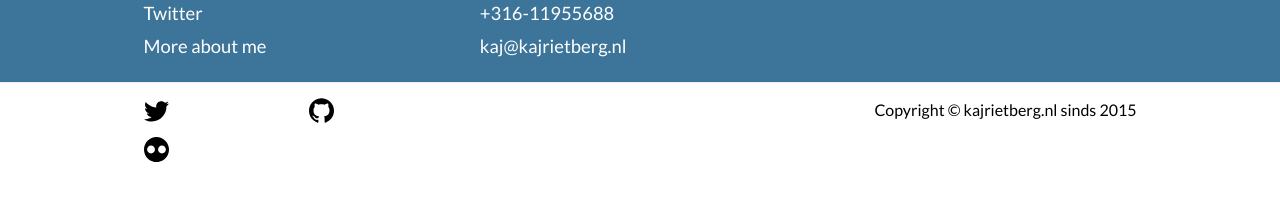
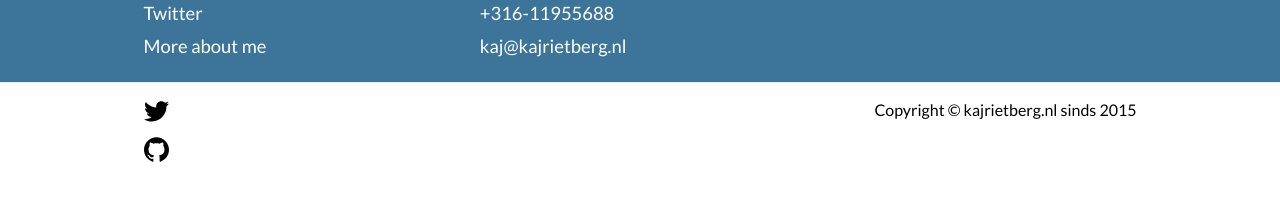
Before and after one commit to kajrietberg/kajrietberg.nl, a Jekyll site: the page built from index.html, in a window 1280 px wide. Shown: the part 657-858 px from the top of the page. Built offline with Jekyll 4.4.1, drawn with Linux system fonts in a browser that asks for light colours.

Commit message:
Footer aanpassing, Flickr icon er uit

```diff
--- a/_includes/footer.html
+++ b/_includes/footer.html
@@ -16,12 +16,6 @@
         </li>
 
         <li class="social-media__item">
-          <a href="https://www.flickr.com/photos/rietberg">
-            <svg xmlns="http://www.w3.org/2000/svg" width="25" height="25" viewBox="0 0 25 25"><path d="M12.5 0C5.596 0 0 5.635 0 12.585S5.596 25.17 12.5 25.17 25 19.535 25 12.585 19.404 0 12.5 0zM7.03 16.406c-2.156 0-3.905-1.75-3.905-3.906s1.75-3.906 3.906-3.906 3.907 1.75 3.907 3.906c0 2.157-1.75 3.906-3.906 3.906zm10.94 0c-2.158 0-3.907-1.75-3.907-3.906s1.75-3.906 3.906-3.906 3.905 1.75 3.905 3.906c0 2.157-1.75 3.906-3.906 3.906z"/></svg>
-          </a>
-        </li>
-
-        <li class="social-media__item">
           <a href="https://github.com/kajrietberg">
             <svg xmlns="http://www.w3.org/2000/svg" width="25" height="25" viewBox="0 0 25 25"><path d="M12.5.31C5.597.31 0 5.904 0 12.81c0 5.522 3.582 10.207 8.548 11.86.625.116.854-.27.854-.6 0-.3-.012-1.284-.017-2.328-3.478.756-4.212-1.475-4.212-1.475-.568-1.445-1.388-1.83-1.388-1.83-1.134-.775.086-.76.086-.76 1.256.09 1.917 1.29 1.917 1.29 1.115 1.91 2.924 1.357 3.638 1.038.112-.808.436-1.36.794-1.67-2.778-.317-5.696-1.39-5.696-6.18 0-1.364.488-2.48 1.288-3.354-.13-.314-.558-1.585.12-3.307 0 0 1.05-.336 3.44 1.28.996-.276 2.065-.415 3.128-.42 1.062.005 2.132.144 3.13.42 2.387-1.616 3.435-1.28 3.435-1.28.68 1.722.253 2.993.123 3.308.8.876 1.286 1.992 1.286 3.356 0 4.8-2.924 5.858-5.708 6.168.448.388.848 1.15.848 2.315 0 1.672-.015 3.018-.015 3.43 0 .332.224.722.858.6 4.964-1.656 8.54-6.34 8.54-11.86C25 5.904 19.403.31 12.5.31z"/></svg>
           </a>
```
